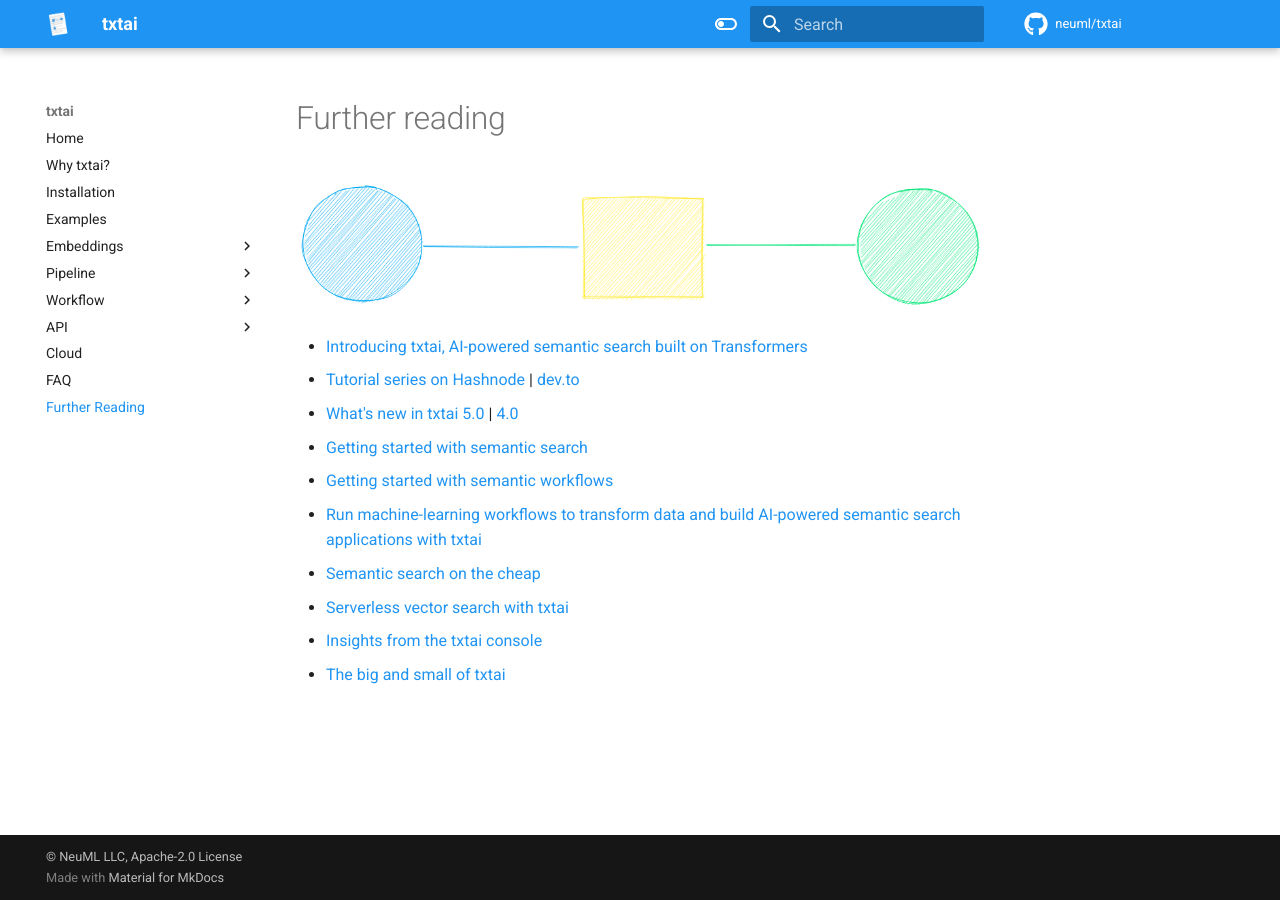
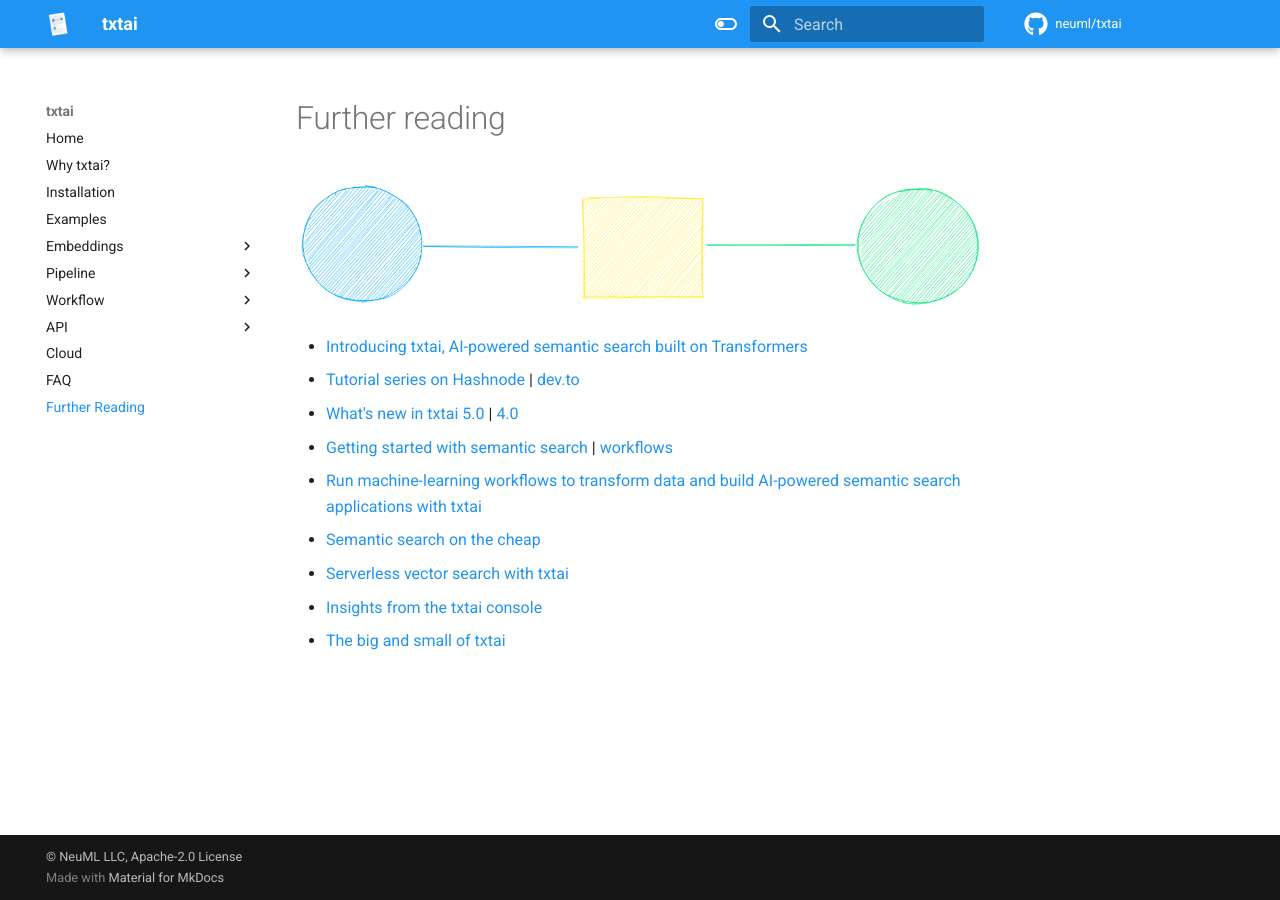
Before and after one commit to neuml/txtai, an MkDocs documentation site: the page built from docs/further.md, in a window 1280 px wide. Built offline with MkDocs 1.6.1 and Material for MkDocs 9.7.7, drawn with Linux system fonts in a browser that asks for light colours; comment, search, counter and statistics services are not loaded.

Commit message:
Update article link

```diff
--- a/docs/further.md
+++ b/docs/further.md
@@ -5,8 +5,7 @@
 - [Introducing txtai, AI-powered semantic search built on Transformers](https://medium.com/neuml/introducing-txtai-an-ai-powered-search-engine-built-on-transformers-37674be252ec)
 - [Tutorial series on Hashnode](https://neuml.hashnode.dev/series/txtai-tutorial) | [dev.to](https://dev.to/neuml/tutorial-series-on-txtai-ibg)
 - [What's new in txtai 5.0](https://medium.com/neuml/whats-new-in-txtai-5-0-e5c75a13b101) | [4.0](https://medium.com/neuml/whats-new-in-txtai-4-0-bbc3a65c3d1c)
-- [Getting started with semantic search](https://medium.com/neuml/getting-started-with-semantic-search-a9fd9d8a48cf)
-- [Getting started with semantic workflows](https://medium.com/neuml/getting-started-with-semantic-workflows-2fefda6165d9)
+- [Getting started with semantic search](https://medium.com/neuml/getting-started-with-semantic-search-a9fd9d8a48cf) | [workflows](https://medium.com/neuml/getting-started-with-semantic-workflows-2fefda6165d9)
 - [Run machine-learning workflows to transform data and build AI-powered semantic search applications with txtai](https://medium.com/neuml/run-machine-learning-workflows-to-transform-data-and-build-ai-powered-text-indices-with-txtai-43d769b566a7)
 - [Semantic search on the cheap](https://medium.com/neuml/semantic-search-on-the-cheap-55940c0fcdab)
 - [Serverless vector search with txtai](https://medium.com/neuml/serverless-vector-search-with-txtai-96f6163ab972)
```
Also changed, not shown: README.md (+1 -2 lines).
